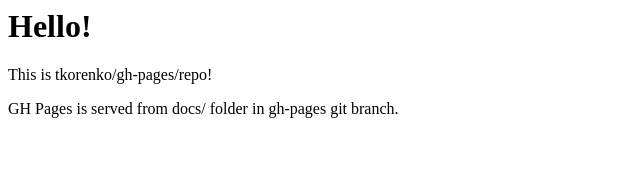
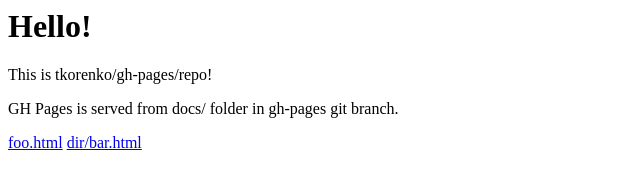
Before and after one commit to tkorenko/gh-pages-repo, a plain HTML site: page docs/index.html in a window 1280 px wide. Shown: the whole page, without its empty margins (0-640 px from the left). Drawn offline with Linux system fonts and the light colour scheme.

Commit message:
+ Add dir/bar.html file

```diff
--- a/docs/index.html
+++ b/docs/index.html
@@ -3,3 +3,7 @@
 <p>This is tkorenko/gh-pages/repo!</p>
 
 <p>GH Pages is served from docs/ folder in gh-pages git branch.</p>
+
+<a href="foo.html">foo.html</a>
+
+<a href="dir/bar.html">dir/bar.html</a>
```
Also changed, not shown: docs/dir/bar.html (added, +3 -0 lines).
